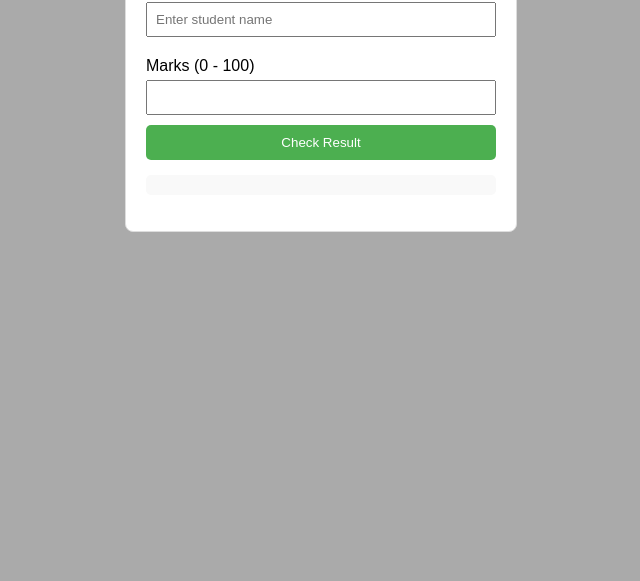
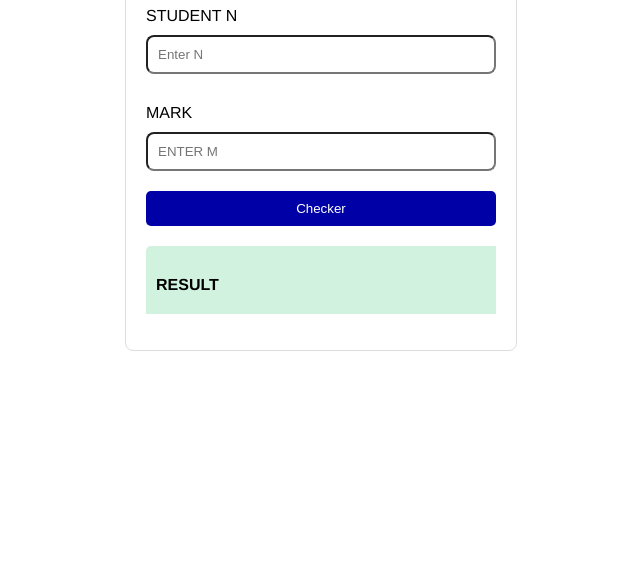
Before and after one commit to siyamthandagwamanda/Javascript-Bootcamp-Task-2, a plain HTML site: page index.html in a window 1280 px wide. Shown: the part 219-800 px from the top of the page, without its empty margins (319-959 px from the left). Drawn offline with Linux system fonts and the light colour scheme.

Commit message:
update css/js/html

```diff
--- a/index.html
+++ b/index.html
@@ -1,29 +1,31 @@
 <!DOCTYPE html>
 <html lang="en">
-<head>
+ <head>
     <meta charset="UTF-8">
     <meta name="viewport" content="width=device-width, initial-scale=1.0">
     <title>Student Grade Checker</title>
     <link rel="stylesheet" href="style.css">
-</head>
-<body>
+ </head>
+ <body>
 
     <div class="container">
-        <h1>Student Grade Checker</h1>
+        <h1>STUDENT GRADE CHECKER</h1>
 
-        <label for="nameInput">Student Name</label>
-        <input type="text" id="nameInput" placeholder="Enter student name">
+        <label for="nameInput">STUDENT N</label>
+        <input type="text" id="nameInput" placeholder="Enter N">
 
-        <label for="markInput">Marks (0 - 100)</label>
-        <input type="number" id="markInput">
+        <label for="markInput">MARK</label>
+        <input type="number" id="markInput" placeholder="ENTER M">
 
-        <button id="checkButton">Check Result</button>
+        <button id="checkButton">Checker</button>
 
-        <div id="resultArea"></div>
+        <div id="resultArea">
+            <label for="resultArea">RESULT</label>
+        </div>
 
         <ul id="studentList"></ul>
     </div>
 
     <script src="app.js"></script>
-</body>
+ </body>
 </html>
--- a/style.css
+++ b/style.css
@@ -1,8 +1,8 @@
 body {
-    font-family: Arial, sans-serif;
-    background-color: #aaaaaa;
-    margin: 0;
-    padding: 20px;
+    font-family: 'Franklin Gothic Medium', 'Arial Narrow', Arial, sans-serif;
+    background-color: #ffffff;
+    margin: 30;
+    padding: 40px;
 }
 
 .container {
@@ -16,41 +16,44 @@ body {
 
 h1 {
     text-align: center;
-    color: #333;
+    color: #07006c;
 }
 
 label {
     display: block;
-    margin-top: 10px;
-    margin-bottom: 5px;
+    margin-top: 20px;
+    margin-bottom: 10px;
 }
 
 input {
     width: 100%;
-    padding: 8px;
+    padding: 10px;
     box-sizing: border-box;
     margin-bottom: 10px;
+    border-radius: 8px;
 }
 
 button {
     width: 100%;
     padding: 10px;
-    background-color: #4CAF50;
+    background-color: #0000a7;
     color: white;
     border: none;
     border-radius: 5px;
     cursor: pointer;
+    margin-top: 10px;
 }
 
 button:hover {
-    background-color: #45a049;
+    margin-top: 5px;
+    background-color: #35355a;
 }
 
 #resultArea {
-    margin-top: 15px;
+    margin-top: 20px;
     padding: 10px;
-    background-color: #f9f9f9;
-    border-radius: 5px;
+    background-color: #d2f2e0;
+    border-top-left-radius: 5px;
     font-weight: bold;
 }
 
@@ -59,7 +62,7 @@ button:hover {
 }
 
 .pass {
-    color: green;
+    color: rgba(0, 0, 0, 0.686);
 }
 
 #studentList {
@@ -76,5 +79,5 @@ button:hover {
 }
 
 .pass-item {
-    color: green;
+    color: rgb(0, 0, 0);
 }
```
Also changed, not shown: app.js (line endings or trailing spaces).
